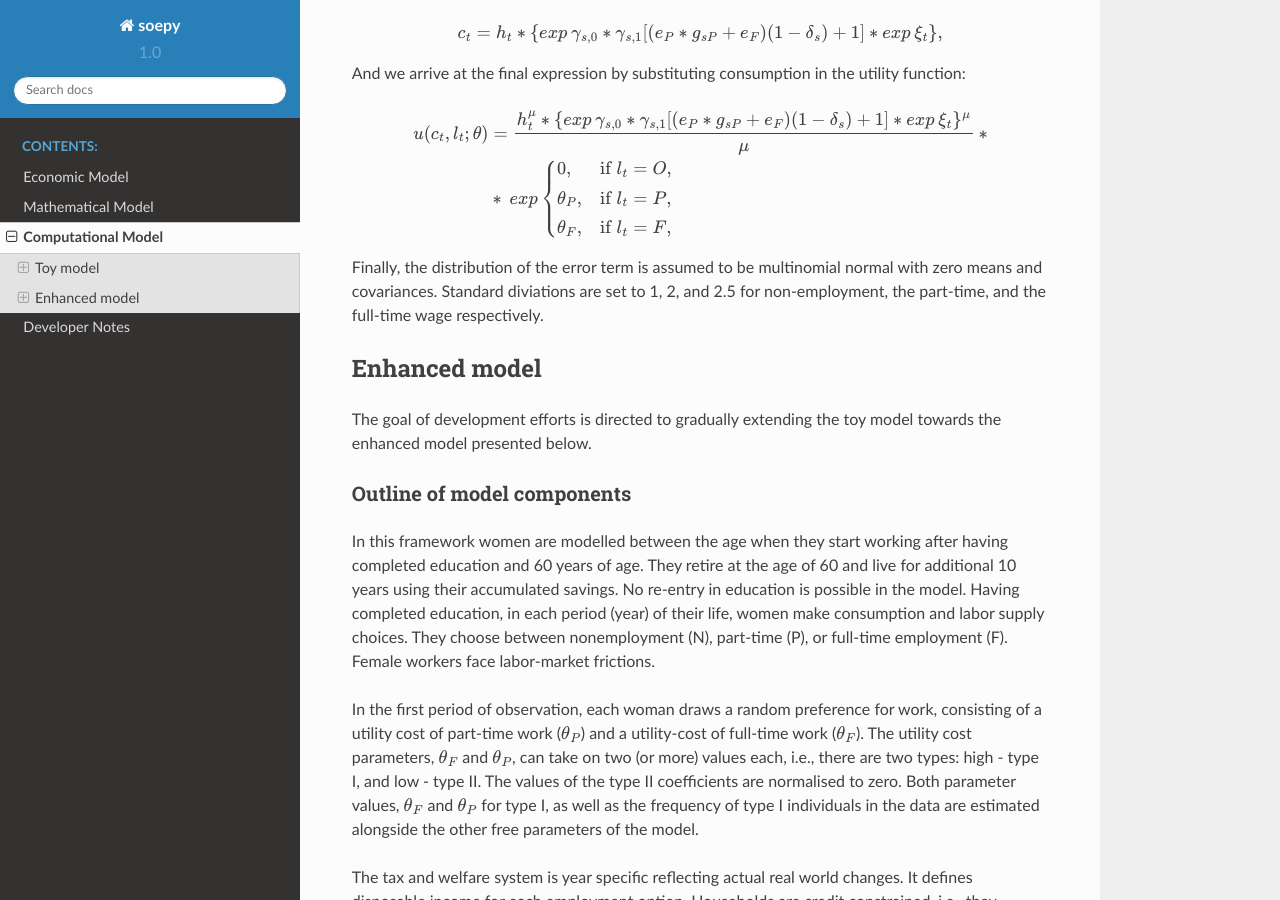
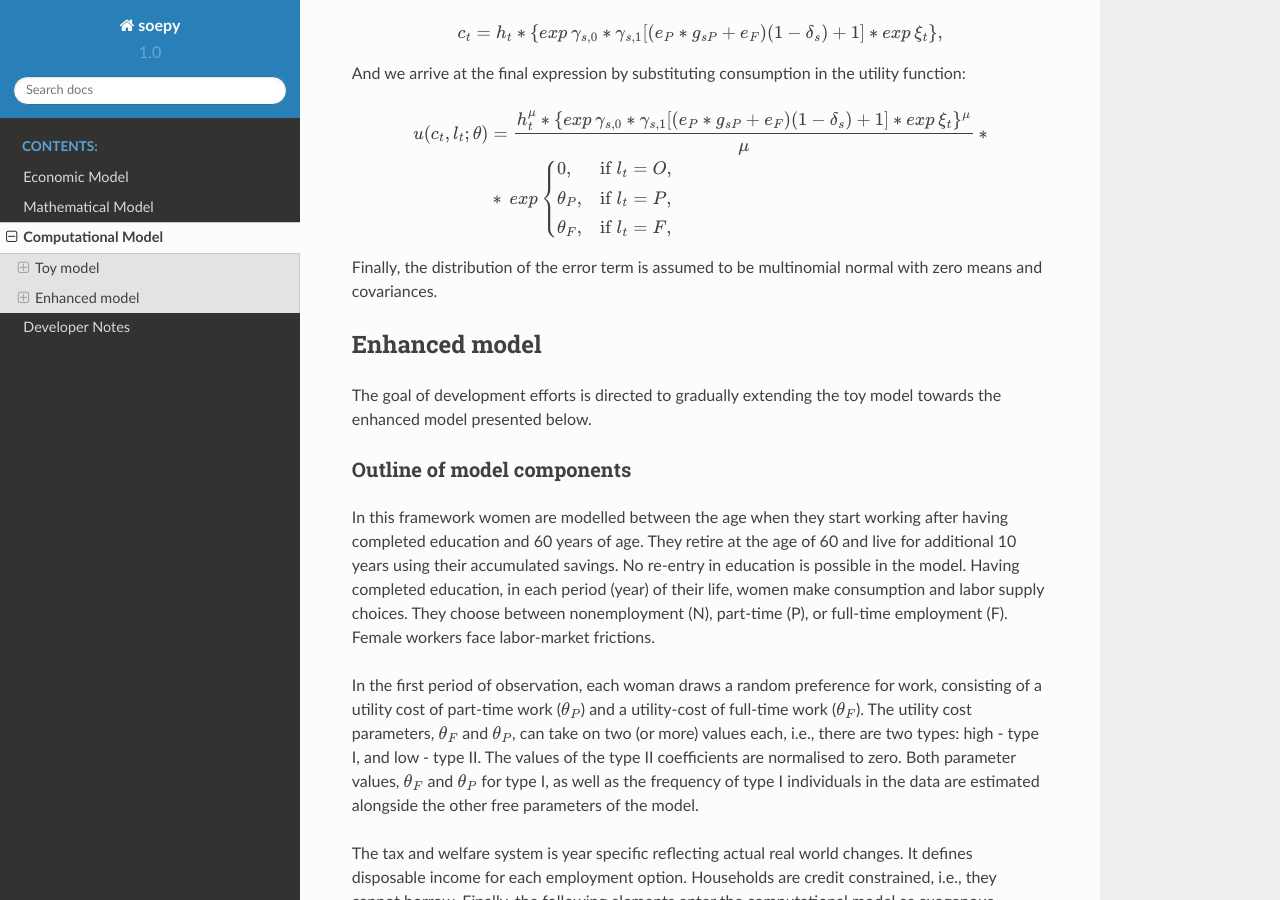
Before and after one commit to OpenSourceEconomics/soepy, a Sphinx documentation site: the page built from doc/source/computational_model.rst, in a window 1280 px wide and 900 px high, scrolled down 1290 px. Built offline with Sphinx 7.4.7 and the Read the Docs theme 2.0.0, drawn with Linux system fonts in a browser that asks for light colours.

Commit message:
Small change in doc.

```diff
--- a/doc/source/computational_model.rst
+++ b/doc/source/computational_model.rst
@@ -80,7 +80,7 @@ And we arrive at the final expression by substituting consumption in the utility
 	\end{cases}\end{split}\\
 
 
-Finally, the distribution of the error term is assumed to be multinomial normal with zero means and covariances. Standard diviations are set to 1, 2, and 2.5 for non-employment, the part-time, and the full-time wage respectively.
+Finally, the distribution of the error term is assumed to be multinomial normal with zero means and covariances.
 
 
 Enhanced model
```
